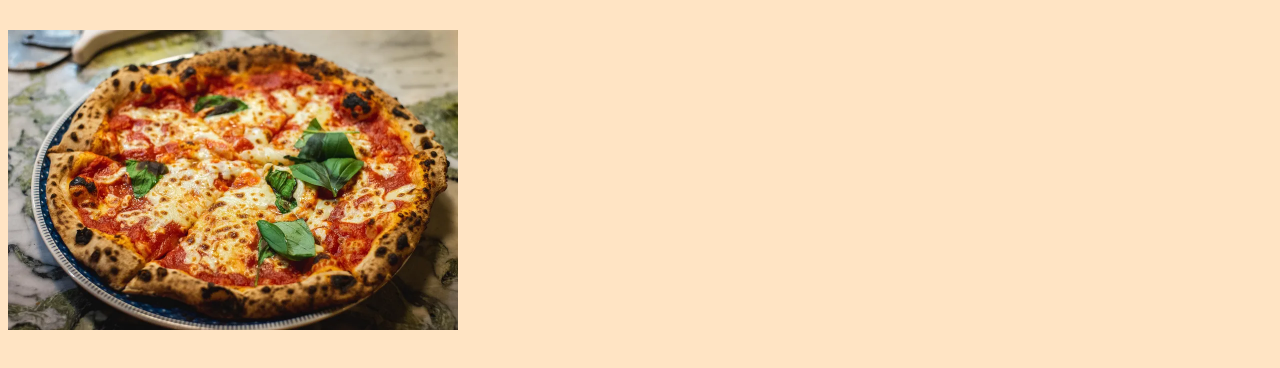
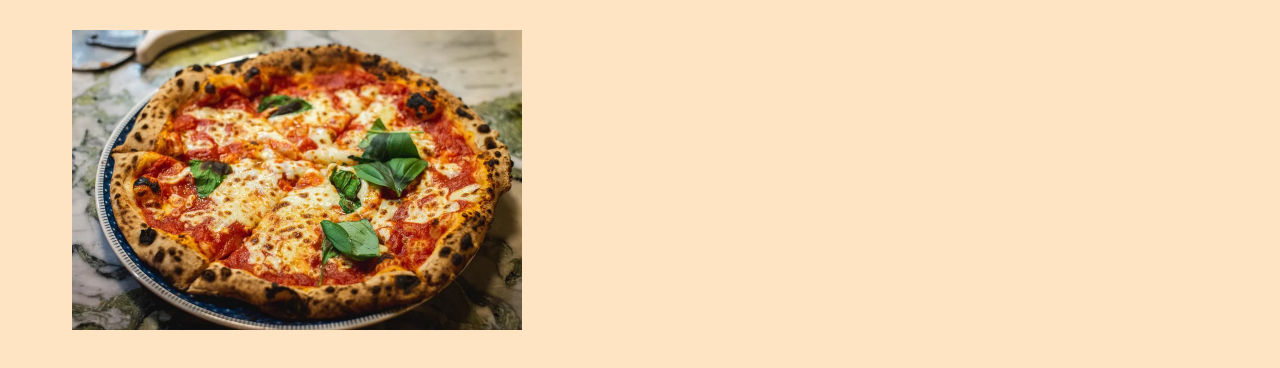
Before and after one commit to tiku132/odin-recipes, a plain HTML site: page recipes/pizza.html in a window 1280 px wide. Shown: the part 126-494 px from the top of the page. Drawn offline with Linux system fonts and the light colour scheme.

Commit message:
Added padding to image

```diff
--- a/style.css
+++ b/style.css
@@ -39,6 +39,7 @@ h3 {
 img {
     height: 300px;
     width: auto;
+    padding-left: 64px;
 }
 
 p {
```
